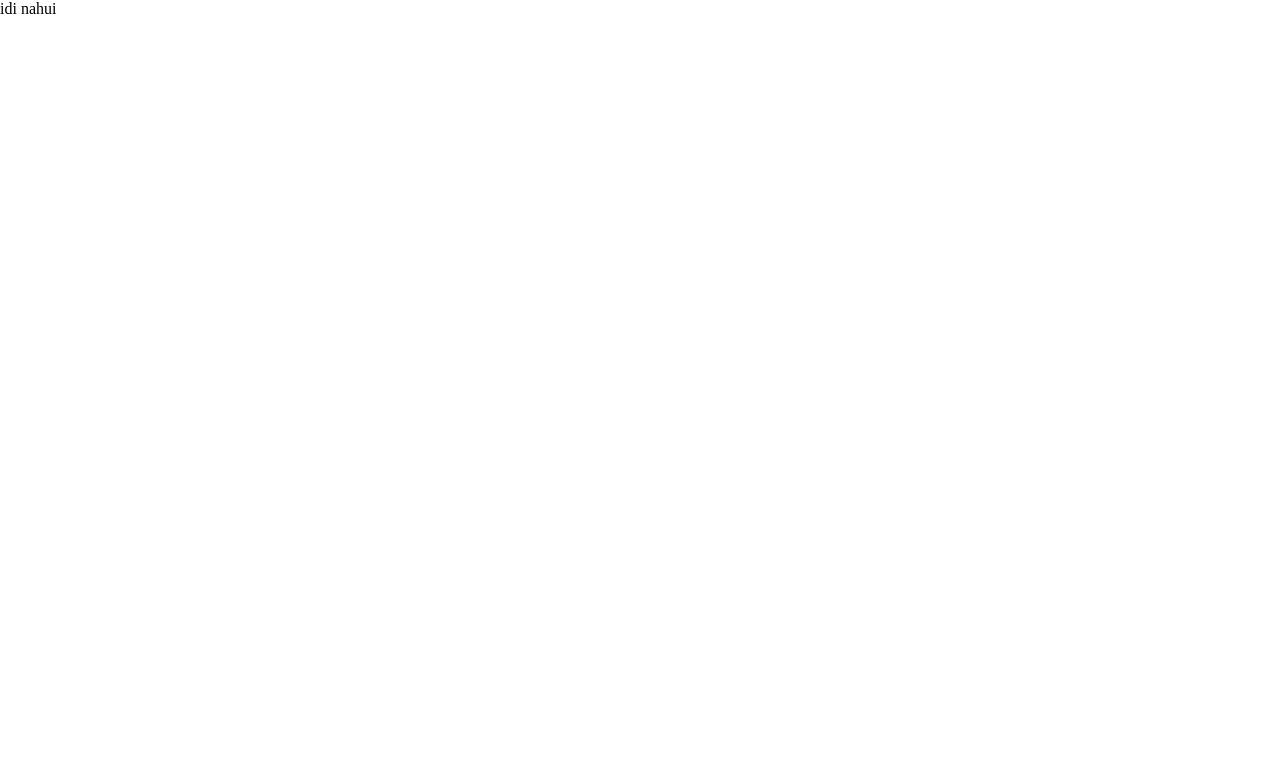
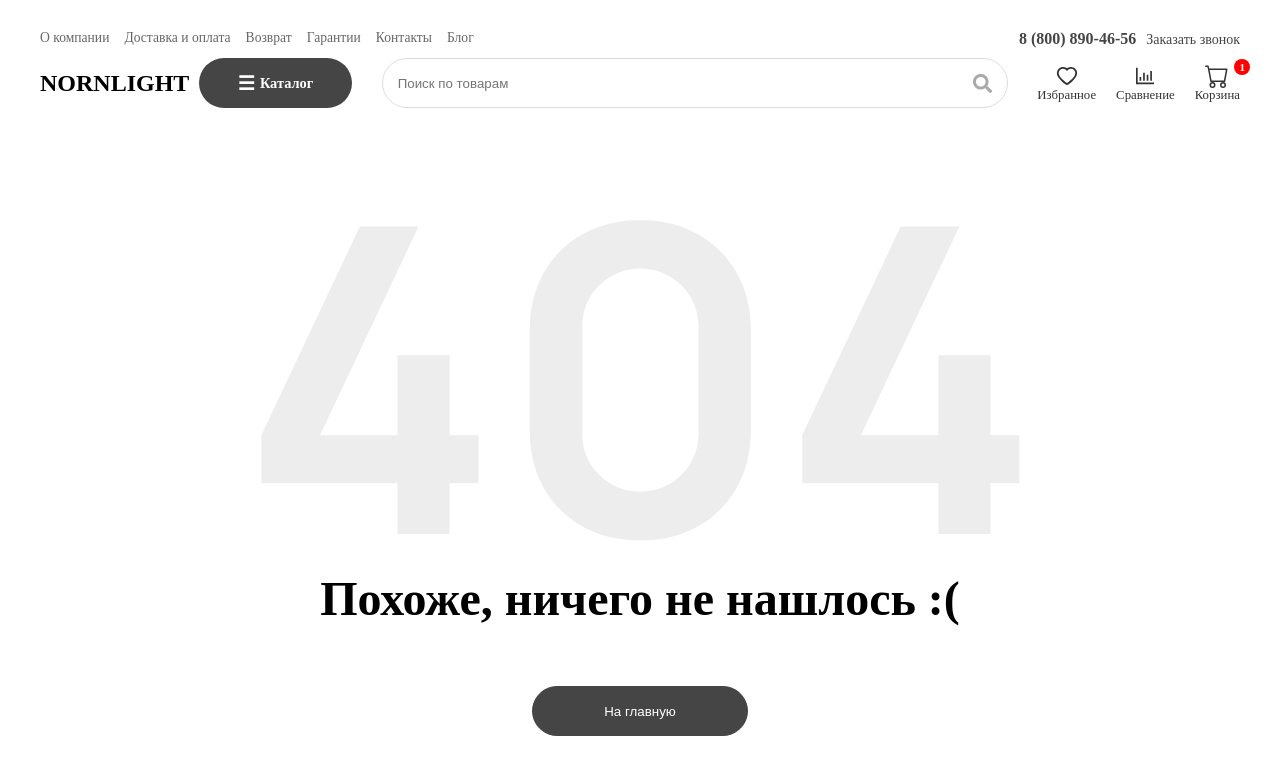
Before and after one commit to Spacs21/ReajtJS-Rooter, a React (Vite) app: page /cart in a window 1280 px wide. Shown: the top 774 px of the page. Built offline with nearby package versions, Linux system fonts and the light colour scheme.

Commit message:
fixed "404 page"

```diff
--- a/src/App.jsx
+++ b/src/App.jsx
@@ -8,6 +8,7 @@ import Layout from './pages/layout/Layout'
 import Return from './pages/return/Return'
 import Garant from './pages/garant/Garant'
 import Shipping from './pages/shipping/Shipping'
+import NotFound from './pages/not-found/NotFound'
 
 function App() {
   return (
@@ -21,7 +22,7 @@ function App() {
         <Route path='/garant' element={<Garant/>}/>
         <Route path='/shipping' element={<Shipping/>}/>
       </Route>
-      <Route path='*' element={<p>idi nahui</p>}/>
+      <Route path='*' element={<NotFound/>}/>
     </Routes>
     </>
   )
--- /dev/null
+++ b/src/pages/not-found/NotFound.jsx
@@ -0,0 +1,22 @@
+import React from 'react'
+import Header from '../../components/header/Header'
+import error from "../../assets/404.png"
+import "./NotFound.scss"
+import { NavLink } from 'react-router-dom'
+
+const NotFound = () => {
+  return (
+    <div>
+        <Header/>
+        <div className="container">
+            <div className="error">
+                <img src={error}/>
+                <h1>Похоже, ничего не нашлось :(</h1>
+                <NavLink to={"/"}><button>На главную</button></NavLink>
+            </div>
+        </div>
+    </div>
+  )
+}
+
+export default NotFound
--- /dev/null
+++ b/src/pages/not-found/NotFound.scss
@@ -0,0 +1,26 @@
+.error{
+    width: 100%;
+    height: 80vh;
+    display: flex;
+    justify-content: center;
+    align-items: center;
+    flex-direction: column;
+    gap: 30px;
+    button{
+    width: 216px;
+    height: 50px;
+    top: 813px;
+    left: 843px;
+    gap: 0px;
+    border-radius: 30px;
+    color: white;
+    background: #454545;
+    border: 1px solid #454545;
+    transition: 0.3s ease;
+    cursor: pointer;
+    &:hover{
+        background: #45454548;
+        color: black;
+    }
+    }
+}
```
Also changed, not shown: src/assets/404.png (added).
